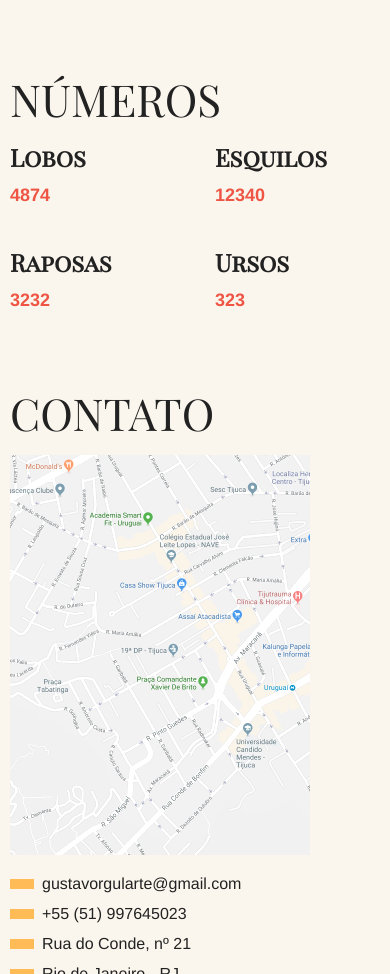
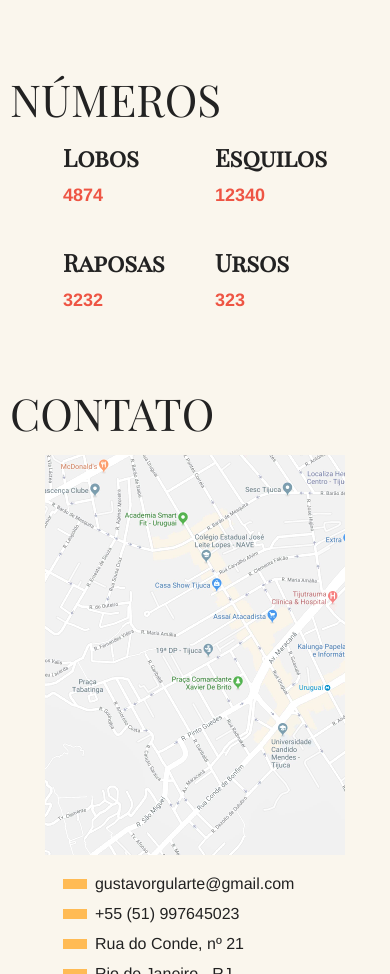
Before and after one commit to gustavogularte/projeto-animais-fantasticos, a website: page index.html in a window 390 px wide. Shown: the part 1026-2000 px from the top of the page. Drawn offline with Linux system fonts and the light colour scheme; no server answers.

Commit message:
justify items no grid

```diff
--- a/css/geral.css
+++ b/css/geral.css
@@ -70,9 +70,11 @@ button {
     grid-column: 1;
     grid-template-columns: 1fr;
     gap: 0;
+    justify-items: center;
   }
 
   .titulo {
     font-size: 4.4rem;
+    justify-self: start;
   }
 }
```
Also changed, not shown: index.html (indentation only).
